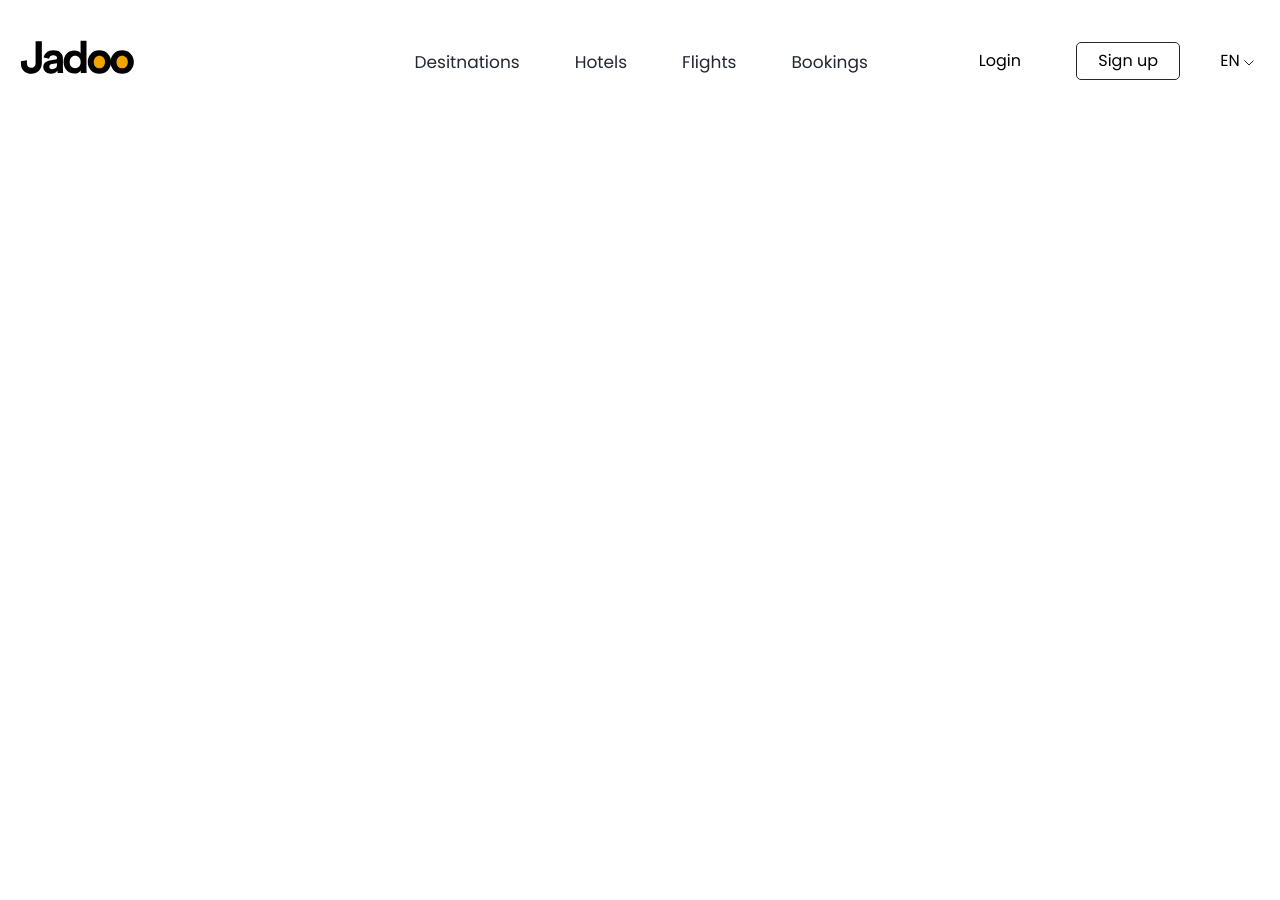
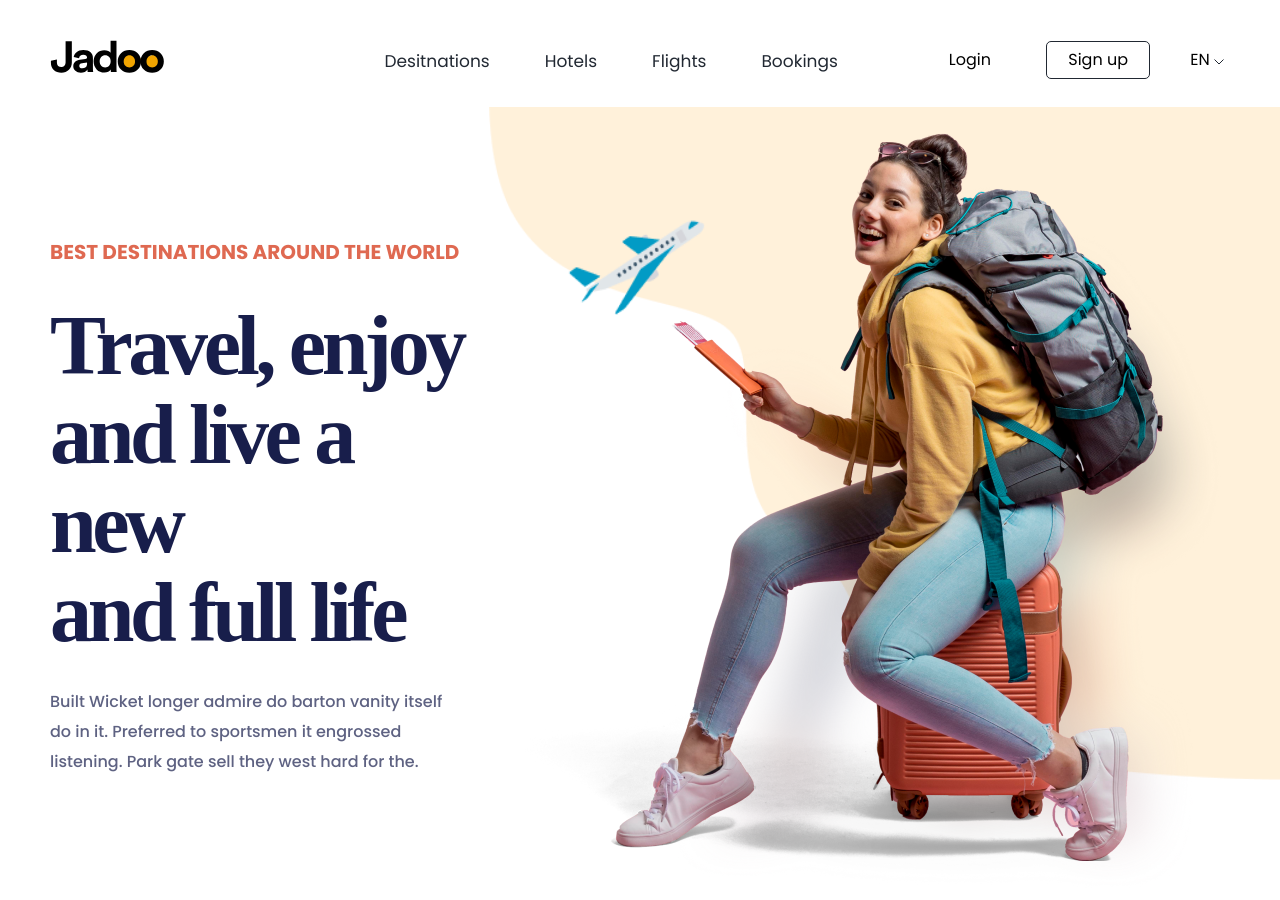
Before and after one commit to 7lucky-axolotl228/xa-jadoo, a plain HTML site: page index.html in a window 1280 px wide. Before the commit the page ends 800 px from the top, so only its background shows below. Drawn offline with Linux system fonts and the light colour scheme; a web font is replaced by a local one.

Commit message:
Add hero section without buttons

```diff
--- a/css/styles.css
+++ b/css/styles.css
@@ -79,9 +79,9 @@ select:-webkit-autofill:focus {
 /* CONTAINER */
 .container {
   width: 100%;
-  max-width: 1440px;
-  padding-left: 20px;
-  padding-right: 20px;
+  max-width: 1500px;
+  padding-left: 50px;
+  padding-right: 50px;
   margin-left: auto;
   margin-right: auto;
 }
@@ -93,6 +93,11 @@ select:-webkit-autofill:focus {
 }
 
 /* HEADER */
+.site-header {
+  z-index: 10;
+  background-color: transparent;
+}
+
 .site-header__container {
   margin-top: 40px;
   margin-bottom: 27px;
@@ -106,6 +111,8 @@ select:-webkit-autofill:focus {
 }
 
 .site-header__logo {
+  width: 114px;
+  height: 33px;
 }
 
 .sitenav__list {
@@ -159,6 +166,58 @@ select:-webkit-autofill:focus {
   opacity: 0.6;
 }
 
+/* HERO */
+.hero {
+}
+.hero__container {
+  z-index: 50;
+  display: flex;
+  align-items: center;
+  background-image: url("../img/hero-plane.png"), url("../img/hero-header-bg.png");
+  background-repeat: no-repeat;
+  background-size: 200px 200px, contain;
+  background-position: center top 50px, right top -140px;
+}
+
+.hero__info {
+  padding-top: 113px;
+  padding-bottom: 113px;
+  width: 545px;
+}
+
+.hero__heading {
+  margin-bottom: -50px;
+  color: #DF6951;
+  font-size: 20px;
+  font-weight: 700;
+  line-height: normal;
+  text-transform: uppercase;
+}
+
+.hero__motto {
+  margin-bottom: 30px;
+  color: #181E4B;
+  font-family: "Volkhov";
+  font-size: 84px;
+  font-weight: 700;
+  line-height: 89px;
+  letter-spacing: -4.36px;
+}
+
+.hero__text {
+  margin-bottom: 30px;
+  color: var(--text-color);
+  font-size: 16px;
+  font-weight: 500;
+  line-height: 30px;
+}
+
+.hero__img {
+  width: 765px;
+  height: 764px;
+  object-fit: contain;
+}
+
 
 
 
--- a/index.html
+++ b/index.html
@@ -56,6 +56,23 @@
     </div>
   </header>
 
+  <main class="main-content">
+    <!-- HERO -->
+      <section class="hero">
+        <div class="hero__container container">
+
+          <div class="hero__info">
+            <h2 class="hero__heading">Best Destinations around the world</h2>
+            <h3 class="hero__motto">Travel, enjoy <br> and live a new <br> and full life</h3>
+
+            <p class="hero__text">Built Wicket longer admire do barton vanity itself do in it. Preferred to sportsmen it engrossed listening. Park gate sell they west hard for the.</p>
+          </div>
+
+          <img class="hero__img" src="img/hero-img.png" alt="" width="765" height="764">
+        </div>
+      </section>
+  </main>
+
 
   <script src="js/main.js"></script>
 </body>
```
Also changed, not shown: img/hero-img.png (added), img/hero-plane.png (added).
